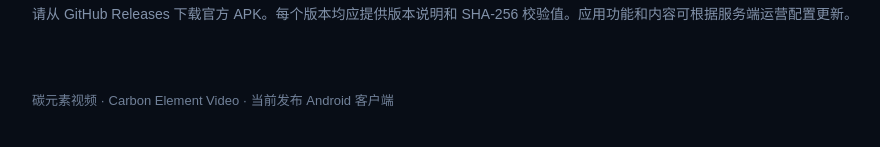
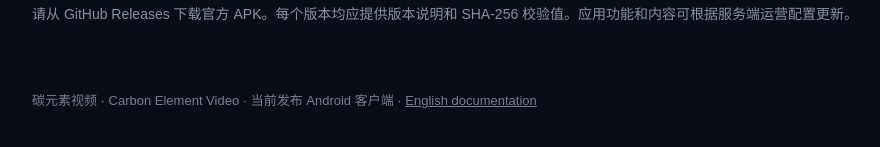
Before and after one commit to 520boys/carbon-element-video-release, a plain HTML site: page index.html in a window 1280 px wide. Shown: the part 4400-4547 px from the top of the page, without its empty margins (128-1008 px from the left). Drawn offline with Linux system fonts and the light colour scheme.

Commit message:
docs: 添加英文版本说明

```diff
--- a/index.html
+++ b/index.html
@@ -88,7 +88,7 @@
         <h2>安装与更新</h2>
         <p class="notice">请从 GitHub Releases 下载官方 APK。每个版本均应提供版本说明和 SHA-256 校验值。应用功能和内容可根据服务端运营配置更新。</p>
       </section>
-      <footer>碳元素视频 · Carbon Element Video · 当前发布 Android 客户端</footer>
+      <footer>碳元素视频 · Carbon Element Video · 当前发布 Android 客户端 · <a href="https://github.com/520boys/carbon-element-video-release/blob/main/README.en.md">English documentation</a></footer>
     </main>
   </body>
 </html>
```
Also changed, not shown: 5 other files.
